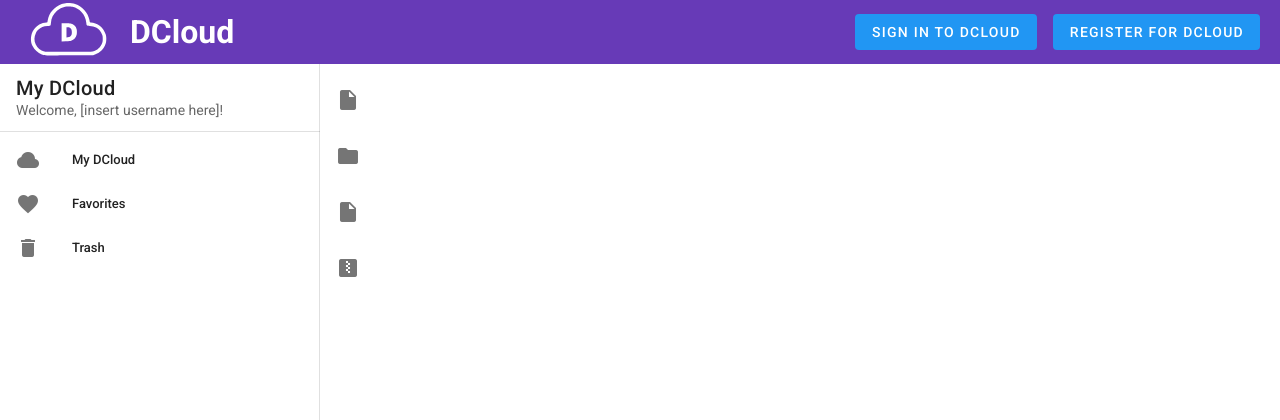
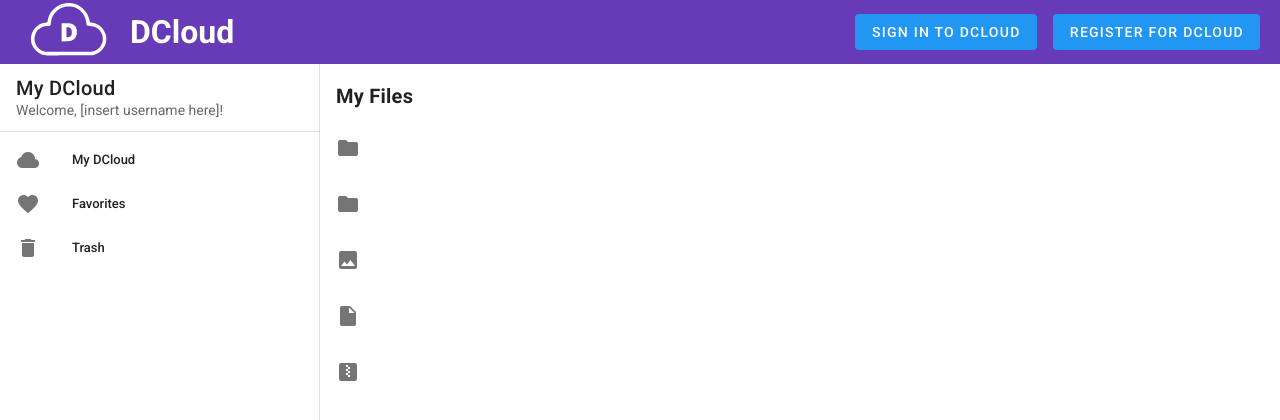
Before and after one commit to lpadgett/dcloud-client, a Vue app: page /home in a window 1280 px wide. Shown: the top 420 px of the page. Built offline with nearby package versions, Linux system fonts and the light colour scheme.

Commit message:
Changed file list to account for different types, added list title

```diff
--- a/src/components/userFacing/FilesList.vue
+++ b/src/components/userFacing/FilesList.vue
@@ -1,14 +1,30 @@
 <template>
     <v-list>
+        <v-list-item>
+            <v-list-item-content>
+                <v-list-item-title class="title">
+                    <h4>My Files</h4>
+                </v-list-item-title>
+            </v-list-item-content>
+        </v-list-item>
+        <v-list-item
+                v-for="folder in folders"
+                :key="folder.name"
+                link
+        >
+            <v-list-item-icon>
+                <v-icon>{{ 'mdi-folder' }}</v-icon>
+            </v-list-item-icon>
+        </v-list-item>
         <v-list-item
                 v-for="file in files"
                 :key="file.name"
                 link
         >
             <v-list-item-icon>
-                <v-icon v-if="file.type === 'directory'">{{ 'mdi-folder' }}</v-icon>
-                <v-icon v-else-if="file.type === 'archive'">{{ 'mdi-zip-box' }}</v-icon>
-                <v-icon v-else>{{ 'mdi-file' }}</v-icon>
+                <v-icon v-if="file.type === 'picture'">{{ 'mdi-image' }}</v-icon>
+                <v-icon v-else-if="file.type === 'archive'"> {{ 'mdi-zip-box' }}</v-icon>
+                <v-icon v-else> {{ 'mdi-file' }}</v-icon>
             </v-list-item-icon>
         </v-list-item>
     </v-list>
@@ -18,11 +34,14 @@
 export default {
     data () {
         return {
+            folders: [
+                {name: 'testFolder1', type: 'folder', size: '-', lastModified: 'date'},
+                {name: 'testFolder2', type: 'folder', size: '-', lastModified: 'date'},
+            ],
             files: [
-                {name: 'test1', type: 'file', size: '_kb', lastModified: 'date'},
-                {name: 'test2', type: 'directory', size: '_kb', lastModified: 'date'},
-                {name: 'test3', type: 'file', size: '_kb', lastModified: 'date'},
-                {name: 'test3', type: 'archive', size: '_kb', lastModified: 'date'}
+                {name: 'test1', type: 'picture', size: '_kb', lastModified: 'date'},
+                {name: 'test3', type: 'other', size: '_kb', lastModified: 'date'},
+                {name: 'test3', type: 'archive', size: '_kb', lastModified: 'date'},
             ],
         }
     }
--- a/src/pages/Registration.vue
+++ b/src/pages/Registration.vue
@@ -27,7 +27,7 @@
                         </v-form>
                     </v-card-text>
                     <v-card-actions>
-                        <v-btn color="primary" @click="historyExists() ? $router.go(-1) : $router.push('/')">Back</v-btn>
+                        <v-btn color="primary" to="/">Back</v-btn>
                         <v-spacer></v-spacer>
                         <v-btn color="primary">Register</v-btn>
                     </v-card-actions>
--- a/src/pages/SignIn.vue
+++ b/src/pages/SignIn.vue
@@ -27,7 +27,7 @@
                         </v-form>
                     </v-card-text>
                     <v-card-actions>
-                        <v-btn color="primary" @click="historyExists() ? $router.go(-1) : $router.push('/')">Back</v-btn>
+                        <v-btn color="primary" to="/">Back</v-btn>
                         <v-spacer></v-spacer>
                         <v-btn color="primary" to="/home">Sign In</v-btn> <!-- Just sign in without auth as temporary way to facilitate UI building. Add actual auth later -->
                     </v-card-actions>
```
